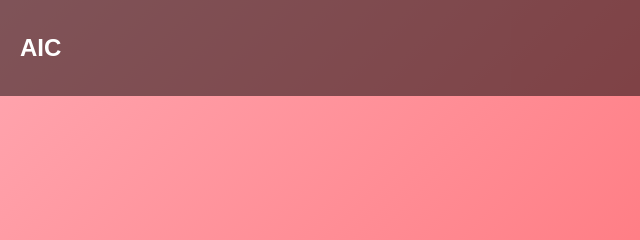
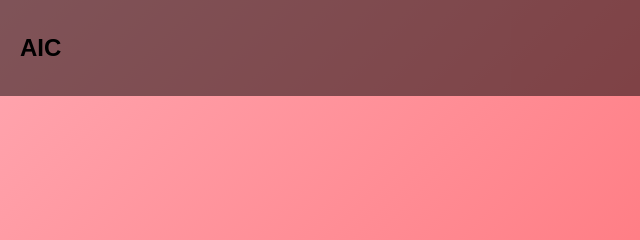
Before and after one commit to Artificial-intelligence-capsule/AIC-AI, a plain HTML site: page contact/contact.html in a window 1280 px wide. Shown: the top 240 px of the page, 0-640 px from the left. Drawn offline with Linux system fonts and the light colour scheme.

Commit message:
Update styles.css

```diff
--- a/contact/styles.css
+++ b/contact/styles.css
@@ -28,6 +28,8 @@ header {
 .logo {
     font-size: 24px;
     font-weight: bold;
+    color: black;
+    text-decoration-line : none;
 }
 
 nav {
```
